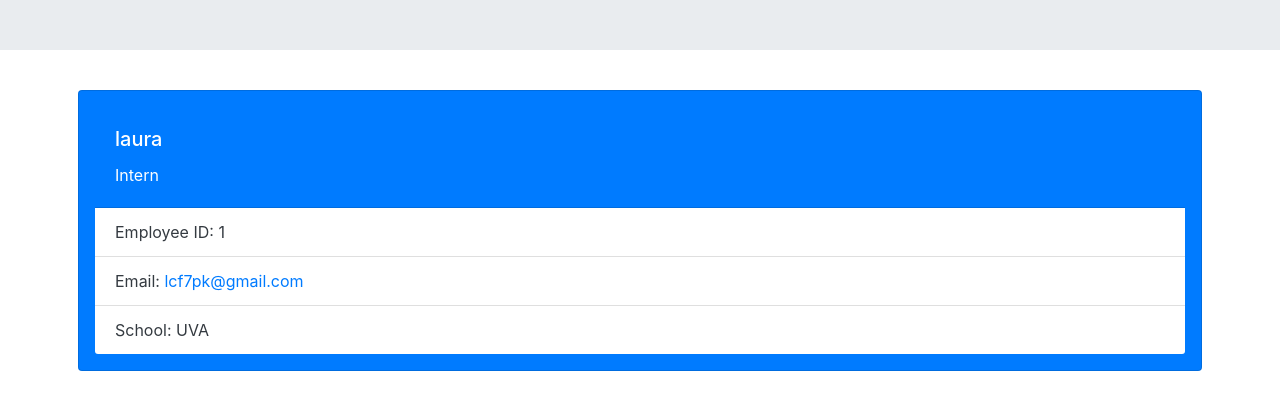
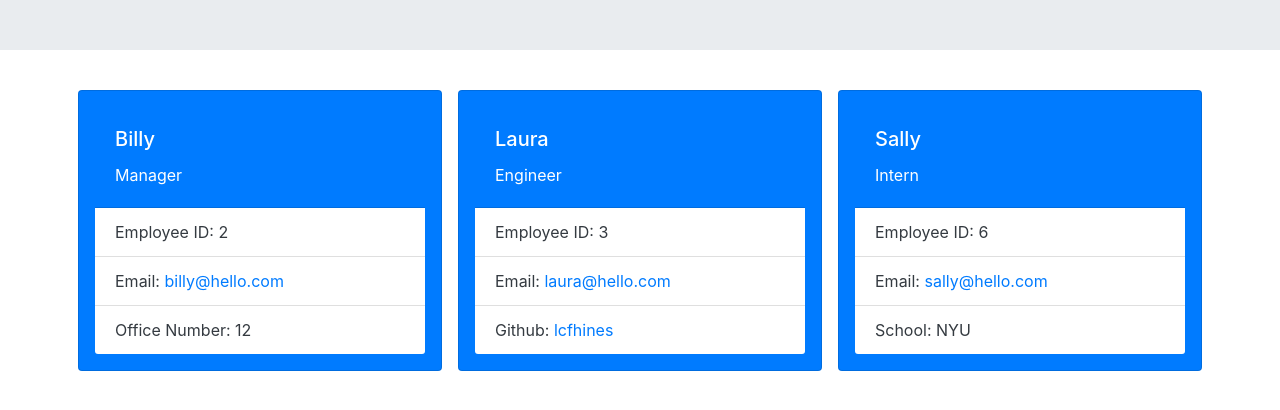
Before and after one commit to lcfhines/team-profile-generator, a website: page index.html in a window 1280 px wide. Shown: the part 134-544 px from the top of the page. Drawn offline with nearby package versions, Linux system fonts and the light colour scheme.

Commit message:
made final adjustments and generated a sample HTML file

```diff
--- a/index.html
+++ b/index.html
@@ -20,13 +20,37 @@
 
     <div class="card text-white bg-primary mb-3 col p-3 m-2" style="width: 18rem;">
         <div class="card-body">
-            <h5 class="card-title">laura</h5>
+            <h5 class="card-title">Billy</h5>
+            <p class="card-text">Manager</p>
+        </div>
+        <ul class="list-group list-group-flush p2">
+             <li class="list-group-item text-dark">Employee ID: 2</li>
+             <li class="list-group-item text-dark">Email: <a href="mailto:billy@hello.com"> billy@hello.com</a></li>
+            <li class="list-group-item text-dark">Office Number: 12</li>
+        </ul>
+    </div>
+
+    <div class="card text-white bg-primary mb-3 col p-3 m-2" style="width: 18rem;">
+        <div class="card-body">
+            <h5 class="card-title">Laura</h5>
+            <p class="card-text">Engineer</p>
+        </div>
+        <ul class="list-group list-group-flush p2">
+            <li class="list-group-item text-dark">Employee ID: 3</li>
+            <li class="list-group-item text-dark">Email: <a href="mailto:laura@hello.com"> laura@hello.com</a></li>
+            <li class="list-group-item text-dark">Github: <a href="https://github.com/lcfhines"> lcfhines</a></li>
+        </ul>
+    </div>
+
+    <div class="card text-white bg-primary mb-3 col p-3 m-2" style="width: 18rem;">
+        <div class="card-body">
+            <h5 class="card-title">Sally</h5>
             <p class="card-text">Intern</p>
         </div>
         <ul class="list-group list-group-flush p2">
-            <li class="list-group-item text-dark">Employee ID: 1</li>
-            <li class="list-group-item text-dark">Email: <a href="mailto:lcf7pk@gmail.com"> lcf7pk@gmail.com</a></li>
-            <li class="list-group-item text-dark">School: UVA</li>
+            <li class="list-group-item text-dark">Employee ID: 6</li>
+            <li class="list-group-item text-dark">Email: <a href="mailto:sally@hello.com"> sally@hello.com</a></li>
+            <li class="list-group-item text-dark">School: NYU</li>
         </ul>
     </div>
 
```
Also changed, not shown: src/html-template.html (+13 -13 lines), dist/generateHTML.js.
